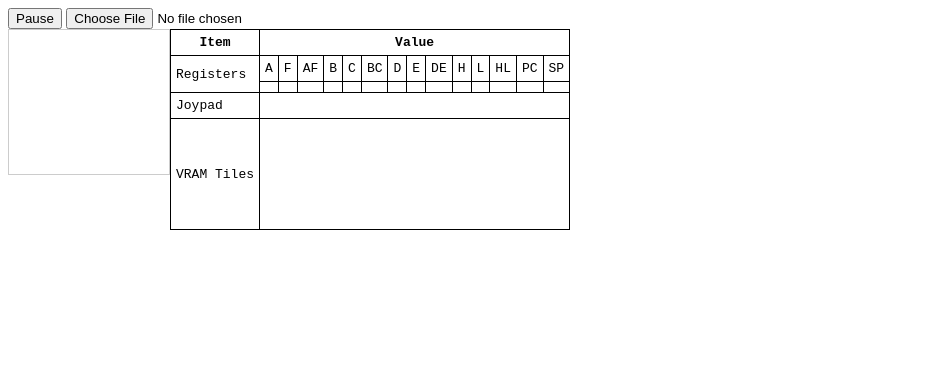
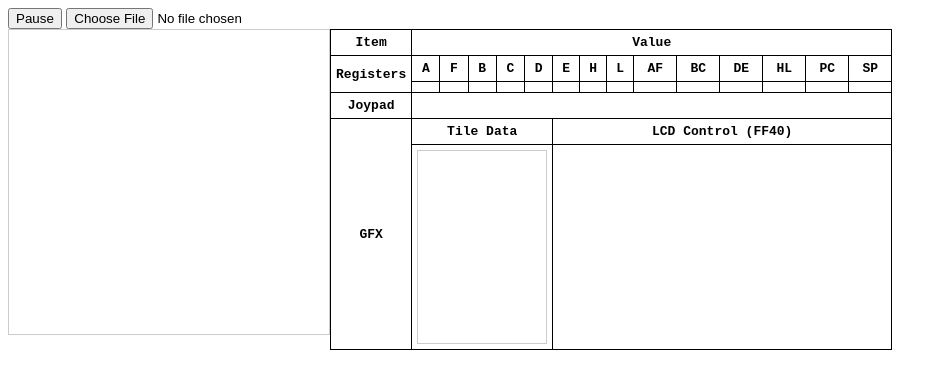
Before and after one commit to AtomicJon/tsemu, a website built with Parcel: page src/index.html in a window 1280 px wide. Shown: the whole page, without its empty margins (0-947 px from the left). Built offline with nearby package versions, Linux system fonts and the light colour scheme.

Commit message:
Update debugging UI to include LCD info and update LCD to updating in PPU

```diff
--- a/src/core/GB.ts
+++ b/src/core/GB.ts
@@ -34,6 +34,7 @@ export default class GB {
 
   private dbgTilesCanvas: HTMLCanvasElement;
   private dbgTilesCtx: CanvasRenderingContext2D;
+  private dbgLcdC: HTMLElement;
 
   constructor(canvas: HTMLCanvasElement) {
     this.memoryMap = new MemoryMap();
@@ -64,6 +65,7 @@ export default class GB {
 
     this.dbgTilesCanvas = document.getElementById('dbg_tiles')! as HTMLCanvasElement;
     this.dbgTilesCtx = this.dbgTilesCanvas.getContext('2d')!;
+    this.dbgLcdC = document.getElementById('dbg_lcdc')!;
   }
 
   public togglePause(): boolean {
@@ -132,8 +134,29 @@ export default class GB {
     this.dbgSP.innerHTML = getHexString(this.cpu.SP);
 
     const joypadValue = this.memoryMap.read8(0xFF00);
-    this.dbgJoypad.innerHTML = `${getBinaryString(joypadValue)} (${getHexString(joypadValue)})`;
+    this.dbgJoypad.innerHTML = `${getBinaryString(joypadValue)} (${getHexString(joypadValue)}) [${this.joypad.getPressedInputs().join(', ')}]`;
 
+    const lcdc = this.memoryMap.read8(0xFF40);
+    const bgWindowEnable =  (lcdc & 1);
+    const objEnable =       (lcdc & 2) >> 1;
+    const objSize =         (lcdc & 4) >> 2;
+    const bgTileMap =       (lcdc & 8) >> 3;
+    const tileSource =      (lcdc & 16) >> 4;
+    const windowEnable =    (lcdc & 32) >> 5;
+    const windowTileMap =   (lcdc & 64) >> 6;
+    const lcdPpuEnable =    (lcdc & 128) >> 7;
+
+    this.dbgLcdC.innerHTML = `
+      ${getBinaryString(lcdc)} (${getHexString(lcdc)})<br/>
+      LCD Enabled:   ${lcdPpuEnable}<br/>
+      Window Source: ${windowTileMap}<br/>
+      Window Enabled: ${windowEnable}<br/>
+      Tile Source: ${tileSource}<br/>
+      BG Source: ${bgTileMap}<br/>
+      Obj Size: ${objSize}<br/>
+      Obj Enabled: ${objEnable}<br/>
+      BG Enabled: ${bgWindowEnable}<br/>
+    `;
 
     const colors = [
       0x00000000,
--- a/src/gpu/Ppu.ts
+++ b/src/gpu/Ppu.ts
@@ -48,6 +48,25 @@ export default class Ppu {
   private currentScanline = 0;
   private currentScanlineOffset = 0;
 
+
+  private lcdc: number = 0;
+  private bgWindowEnable: number = 0;
+  private objEnable: number = 0;
+  private objSize: number = 0;
+  private bgTileMap: number = 0;
+  private tileSource: number = 0;
+  private windowEnable: number = 0;
+  private windowTileMap: number = 0;
+  private lcdPpuEnable: number = 0;
+
+  private stat: number = 0;
+  private mode: number = 0;
+  private coincidence: number = 0;
+  private mode0HBlank: number = 0;
+  private mode1VBlank: number = 0;
+  private mode2Oam: number = 0;
+  private myCoincidence: number = 0;
+
   constructor(memoryMap: MemoryMap, canvas: HTMLCanvasElement) {
     this.memoryMap = memoryMap;
     this.canvas = canvas;
@@ -76,6 +95,11 @@ export default class Ppu {
   }
 
   public tick() {
+    this.updateState();
+    if (!this.lcdPpuEnable) {
+      return;
+    }
+
     this.currentScanlineOffset += 1;
     if (this.currentScanlineOffset === 456) {
       this.currentScanlineOffset = 0;
@@ -101,24 +125,7 @@ export default class Ppu {
   }
 
   public update() {
-    const lcdc = this.memoryMap.read8(0xFF40);
-    const bgWindowEnable =  (lcdc & 1);
-    const objEnable =       (lcdc & 2) >> 1;
-    const objSize =         (lcdc & 4) >> 2;
-    const bgTileMap =       (lcdc & 8) >> 3;
-    const tileSource =      (lcdc & 16) >> 4;
-    const windowEnable =    (lcdc & 32) >> 5;
-    const windowTileMap =   (lcdc & 64) >> 6;
-    const lcdPpuEnable =    (lcdc & 128) >> 7;
-
-    const stat = this.memoryMap.read8(0xFF41);
-    const mode =          (stat & 3); // Uses first two bits
-    const coincidence =   (stat & 4) >> 2;
-    const mode0HBlank =   (stat & 8) >> 3;
-    const mode1VBlank =   (stat & 16) >> 4;
-    const mode2Oam =      (stat & 32) >> 5;
-    const myCoincidence = (stat & 64) >> 6;
-    // 7th bit unused?
+    this.updateState();
 
     const scrollY = this.memoryMap.read8(0xFF42);
     const scrollX = this.memoryMap.read8(0xFF43);
@@ -130,13 +137,13 @@ export default class Ppu {
 
     this.ctx.clearRect(0, 0, this.canvas.width, this.canvas.height);
 
-    if (bgWindowEnable) {
+    if (this.bgWindowEnable) {
       // Draw the background onto the buffer so that it can be transferred
       // to the appropriate offset for scroll X/Y
-      if (bgTileMap === 0) {
-        this.renderTileMap(0x9800, tileSource, this.bufferLayer);
+      if (this.bgTileMap === 0) {
+        this.renderTileMap(0x9800, this.bufferLayer);
       } else {
-        this.renderTileMap(0x9C00, tileSource, this.bufferLayer);
+        this.renderTileMap(0x9C00, this.bufferLayer);
       }
       const startOffset = (scrollY * 256) + scrollX;
       for (let i = 0; i < this.bufferLayer.pixelArray.length; i++) {
@@ -150,16 +157,16 @@ export default class Ppu {
       this.renderLayer(this.backgroundLayer, 0, 0);
     }
 
-    if (objEnable) {
+    if (this.objEnable) {
       this.renderSprites();
       this.renderLayer(this.spriteLayer, 0, 0);
     }
 
-    if (windowEnable) {
-      if (windowTileMap === 0) {
-        this.renderTileMap(0x9800, tileSource, this.windowLayer);
+    if (this.windowEnable) {
+      if (this.windowTileMap === 0) {
+        this.renderTileMap(0x9800, this.windowLayer);
       } else {
-        this.renderTileMap(0x9C00, tileSource, this.windowLayer);
+        this.renderTileMap(0x9C00, this.windowLayer);
       }
       this.renderLayer(this.windowLayer, windowX, windowY);
     }
@@ -168,20 +175,41 @@ export default class Ppu {
     this.renderFps();
   }
 
+  private updateState(): void {
+    const lcdc = this.memoryMap.read8(0xFF40);
+    this.bgWindowEnable =  (lcdc & 1);
+    this.objEnable =       (lcdc & 2) >> 1;
+    this.objSize =         (lcdc & 4) >> 2;
+    this.bgTileMap =       (lcdc & 8) >> 3;
+    this.tileSource =      (lcdc & 16) >> 4;
+    this.windowEnable =    (lcdc & 32) >> 5;
+    this.windowTileMap =   (lcdc & 64) >> 6;
+    this.lcdPpuEnable =    (lcdc & 128) >> 7;
+
+    const stat = this.memoryMap.read8(0xFF41);
+    this.mode =          (stat & 3); // Uses first two bits
+    this.coincidence =   (stat & 4) >> 2;
+    this.mode0HBlank =   (stat & 8) >> 3;
+    this.mode1VBlank =   (stat & 16) >> 4;
+    this.mode2Oam =      (stat & 32) >> 5;
+    this.myCoincidence = (stat & 64) >> 6;
+    // 7th bit unused?
+  }
+
   private renderLayer(layer: ImageLayer, x: number, y: number) {
     this.bufferCtx.putImageData(layer.imageData, 0, 0);
     this.ctx.drawImage(this.bufferCanvas, 0, 0, this.canvas.width, this.canvas.height - statsBarHeight);
   }
 
-  private renderTileMap(address: number, tileDataLocationFlag: number, target: ImageLayer) {
+  private renderTileMap(address: number, target: ImageLayer) {
     for (let i = 0; i < 1024; i++)  {
       const y = Math.floor(i / 32);
       const x = i - y * 32;
 
-      const tileNumber = (tileDataLocationFlag === 0)
+      const tileNumber = (this.tileSource === 0)
         ? this.memoryMap.read8Signed(address + i)
         : this.memoryMap.read8(address + i);
-      this.renderTile(x * 8, y * 8, tileNumber, tileDataLocationFlag, target);
+      this.renderTile(x * 8, y * 8, tileNumber, this.tileSource, target);
     }
   }
 
@@ -211,11 +239,11 @@ export default class Ppu {
     y: number,
     tileNumber: number,
     tileDataLocationFlag: number,
-    target: ImageLayer,
-    size: number = 8
+    target: ImageLayer
   ) {
     const address = (tileDataLocationFlag === 0 ? 0x9000 : 0x8000) + (tileNumber * 16);
-    for (let row = 0; row < size; row++) {
+    const tileSize = (this.objSize === 1) ? 16 : 8;
+    for (let row = 0; row < tileSize; row++) {
       const byte1 = this.memoryMap.read8(address + row * 2)
       const byte2 = this.memoryMap.read8(address + row * 2 + 1)
 
--- a/src/index.html
+++ b/src/index.html
@@ -8,11 +8,11 @@
       }
       #content {
         display: flex;
+        align-items: flex-start;
       }
       #screen {
+        display: block;
         flex: 0 0 auto;
-        width: 160px;
-        height: 144px;
         border: 1px solid #ccc;
       }
       #debug_table {
@@ -22,8 +22,16 @@
       }
       #debug_table th,
       #debug_table td {
+        width: 16px;
         padding: 5px;
         border: 1px solid;
+      }
+      #debug_table th.hex_16 {
+        width: 32px;
+      }
+      #dbg_tiles {
+        display: block;
+        border: 1px solid #ccc;
       }
     </style>
   </head>
@@ -44,47 +52,52 @@
           </thead>
           <tbody>
             <tr>
-              <td rowspan="2">Registers</td>
-              <td>A</td>
-              <td>F</td>
-              <td>AF</td>
-              <td>B</td>
-              <td>C</td>
-              <td>BC</td>
-              <td>D</td>
-              <td>E</td>
-              <td>DE</td>
-              <td>H</td>
-              <td>L</td>
-              <td>HL</td>
-              <td>PC</td>
-              <td>SP</td>
+              <th rowspan="2">Registers</th>
+              <th>A</th>
+              <th>F</th>
+              <th>B</th>
+              <th>C</th>
+              <th>D</th>
+              <th>E</th>
+              <th>H</th>
+              <th>L</th>
+              <th class="hex_16">AF</th>
+              <th class="hex_16">BC</th>
+              <th class="hex_16">DE</th>
+              <th class="hex_16">HL</th>
+              <th class="hex_16">PC</th>
+              <th class="hex_16">SP</th>
             </tr>
             <tr>
               <td id="dbg_a"></td>
               <td id="dbg_f"></td>
-              <td id="dbg_af"></td>
               <td id="dbg_b"></td>
               <td id="dbg_c"></td>
-              <td id="dbg_bc"></td>
               <td id="dbg_d"></td>
               <td id="dbg_e"></td>
-              <td id="dbg_de"></td>
               <td id="dbg_h"></td>
               <td id="dbg_l"></td>
+              <td id="dbg_af"></td>
+              <td id="dbg_bc"></td>
+              <td id="dbg_de"></td>
               <td id="dbg_hl"></td>
               <td id="dbg_pc"></td>
               <td id="dbg_sp"></td>
             </tr>
             <tr>
-              <td>Joypad</td>
+              <th>Joypad</th>
               <td id="dbg_joypad" colspan="24"></td>
             </tr>
             <tr>
-              <td>VRAM Tiles</td>
-              <td colspan="24">
-                <canvas id="dbg_tiles" width="256" height="96"></canvas>
+              <th rowspan="2">GFX</th>
+              <th colspan="5">Tile Data</th>
+              <th colspan="19">LCD Control (FF40)</th>
+            </tr>
+            <tr>
+              <td colspan="5">
+                <canvas id="dbg_tiles" width="128" height="192"></canvas>
               </td>
+              <td id="dbg_lcdc" colspan="19"></td>
             </tr>
           </tbody>
         </table>
```
